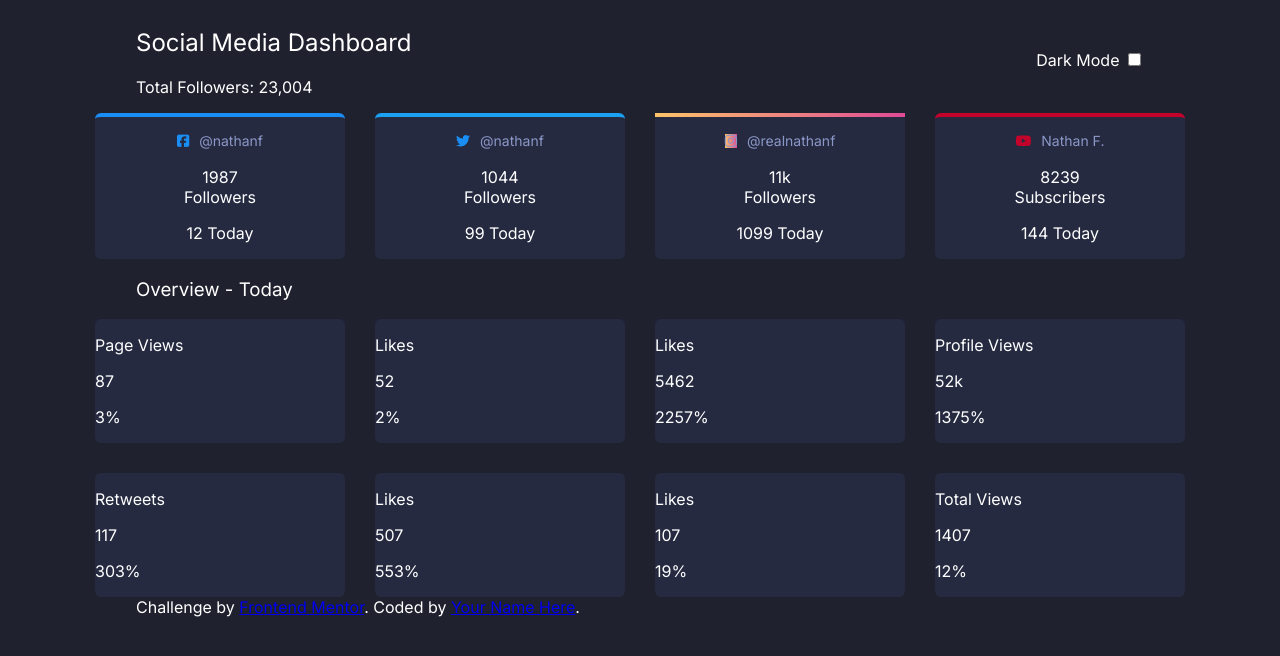
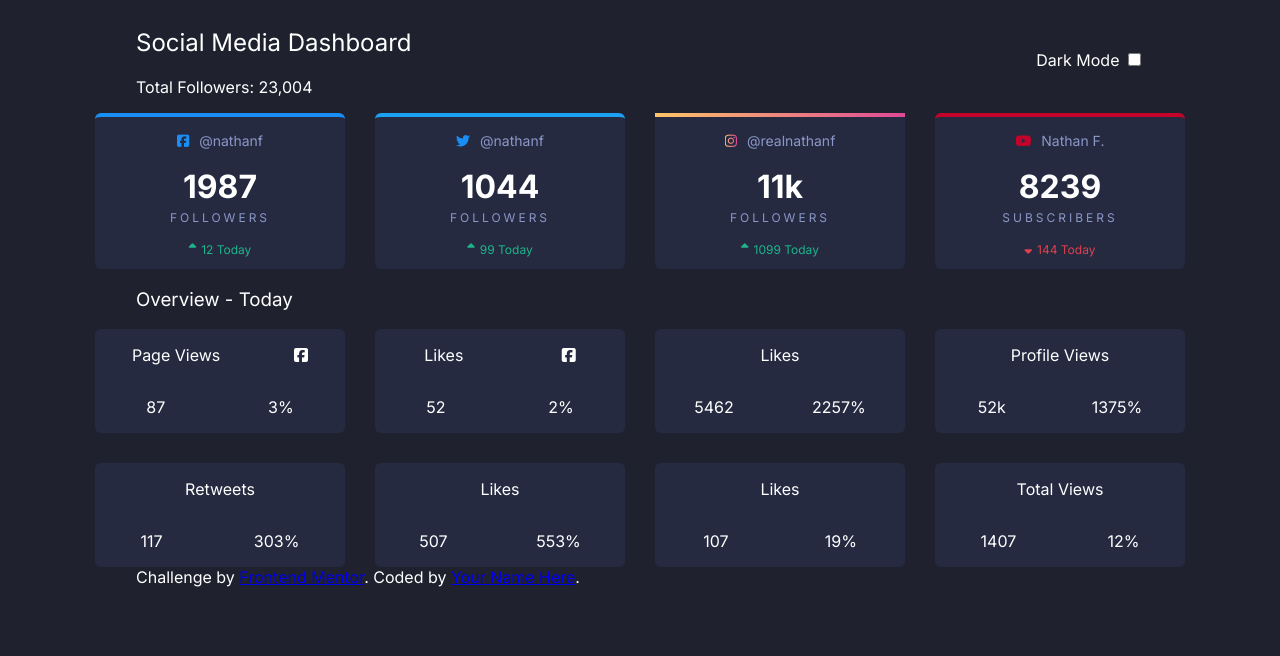
Before and after one commit to usamakhangt4/social-media-dashboard, a plain HTML site: page index.html in a window 1280 px wide. Drawn offline with Linux system fonts and the light colour scheme.

Commit message:
insta icon fix

```diff
--- a/index.html
+++ b/index.html
@@ -48,33 +48,33 @@
         <i class="fa fa-facebook-square"></i>
         <span>@nathanf</span>
       </p>
-      <p class=""><span>1987</span> <br><span>Followers</span>
+      <p class="pWide"><span>1987</span> <br><span>Followers</span>
       </p>
-      <p class="">12 Today</p>
+      <p class="increasedFollowers"><i class="fa fa-sort-up"></i> 12 Today</p>
     </div>
     <div class="card cardTw">
       <p class="flex-center">
         <i class="fa fa-twitter"></i>
         <span>@nathanf</span>
       </p>
-      <p class=""><span>1044</span><br><span>Followers</span></p>
-      <p class="">99 Today</p>
+      <p class="pWide"><span>1044</span><br><span>Followers</span></p>
+      <p class="increasedFollowers"><i class="fa fa-sort-up"></i>99 Today</p>
     </div>
     <div class="card cardInsta">
       <p class="flex-center">
         <i class="fa fa-instagram"></i>
         <span>@realnathanf</span>
       </p>
-      <p class=""><span>11k</span><br><span>Followers</span></p>
-      <p class="">1099 Today</p>
+      <p class="pWide"><span>11k</span><br><span>Followers</span></p>
+      <p class="increasedFollowers"><i class="fa fa-sort-up"></i>1099 Today</p>
     </div>
     <div class="card cardYt">
       <p class="flex-center">
         <i class="fa fa-youtube"></i>
         <span>Nathan F.</span>
       </p>
-      <p class=""><span>8239</span><br><span>Subscribers</span></p>
-      <p class="">144 Today</p>
+      <p class="pWide"><span>8239</span><br><span>Subscribers</span></p>
+      <p class="decreasedFollowers"><i class="fa fa-sort-down"></i>144 Today</p>
     </div>
   </div>
 
@@ -89,7 +89,7 @@
     <div class="card card1">
       <div class="flex">
         <p>Page Views</p>
-        <p></p>
+        <i class="fa fa-facebook-square"></i>
       </div>
       <div class="flex">
         <p>87</p>
@@ -99,7 +99,7 @@
     <div class="card card2">
       <div class="flex">
         <p>Likes</p>
-        <p></p>
+        <i class="fa fa-facebook-square"></i>
       </div>
       <div class="flex">
         <p>52</p>
@@ -109,7 +109,6 @@
     <div class="card card3">
       <div class="flex">
         <p>Likes</p>
-        <p></p>
       </div>
       <div class="flex">
         <p>5462</p>
@@ -119,7 +118,6 @@
     <div class="card card4">
       <div class="flex">
         <p>Profile Views</p>
-        <p></p>
       </div>
       <div class="flex">
         <p>52k</p>
@@ -129,7 +127,6 @@
     <div class="card card5">
       <div class="flex">
         <p>Retweets</p>
-        <p></p>
       </div>
       <div class="flex">
         <p>117</p>
@@ -139,7 +136,6 @@
     <div class="card card6">
       <div class="flex">
         <p>Likes</p>
-        <p></p>
       </div>
       <div class="flex">
         <p>507</p>
@@ -149,7 +145,6 @@
     <div class="card card7">
       <div class="flex">
         <p>Likes</p>
-        <p></p>
       </div>
       <div class="flex">
         <p>107</p>
@@ -159,7 +154,6 @@
     <div class="card card8">
       <div class="flex">
         <p>Total Views</p>
-        <p></p>
       </div>
       <div class="flex">
         <p>1407</p>
--- a/styles/_mixins.scss
+++ b/styles/_mixins.scss
@@ -22,3 +22,13 @@
   color: $DesaturatedBlueText;
   font-size: 14px;
 }
+
+@mixin followers($color) {
+  color: $color;
+  font-size: 12px;
+  display: grid;
+  grid-template-columns: repeat(2, auto);
+  justify-content: center;
+  align-items: center;
+  grid-gap: 5px;
+}
--- a/styles/style.scss
+++ b/styles/style.scss
@@ -26,6 +26,27 @@ nav {
   //   individua; card
   .card {
     @include cardStyle();
+  }
+
+  .pWide span:first-child {
+    font-size: 2em;
+    font-weight: 700;
+  }
+
+  .pWide span:last-child {
+    letter-spacing: 3px;
+    text-transform: uppercase;
+    font-size: 12px;
+    color: $DesaturatedBlueText;
+  }
+
+  .decreasedFollowers {
+    @include followers($BrightRed);
+  }
+
+  .increasedFollowers {
+    @include followers($LimeGreen);
+
   }
 
   .cardFb {
@@ -57,11 +78,14 @@ nav {
     border-top: 4px solid transparent;
     border-image: $Instagram 1 round;
 
+
     .flex-center {
       @include flex-center();
 
       i {
-        background-image: $Instagram;
+        background: $Instagram;
+        background-clip: text;
+        color: transparent;
       }
     }
   }
@@ -74,6 +98,7 @@ nav {
 
       i {
         color: $YouTube;
+
       }
     }
   }
@@ -85,5 +110,11 @@ nav {
 
   .card {
     @include cardStyle();
+
+    .flex {
+      display: flex;
+      justify-content: space-around;
+      align-items: center;
+    }
   }
 }
```
Also changed, not shown: styles/style.css, 1 other file.
